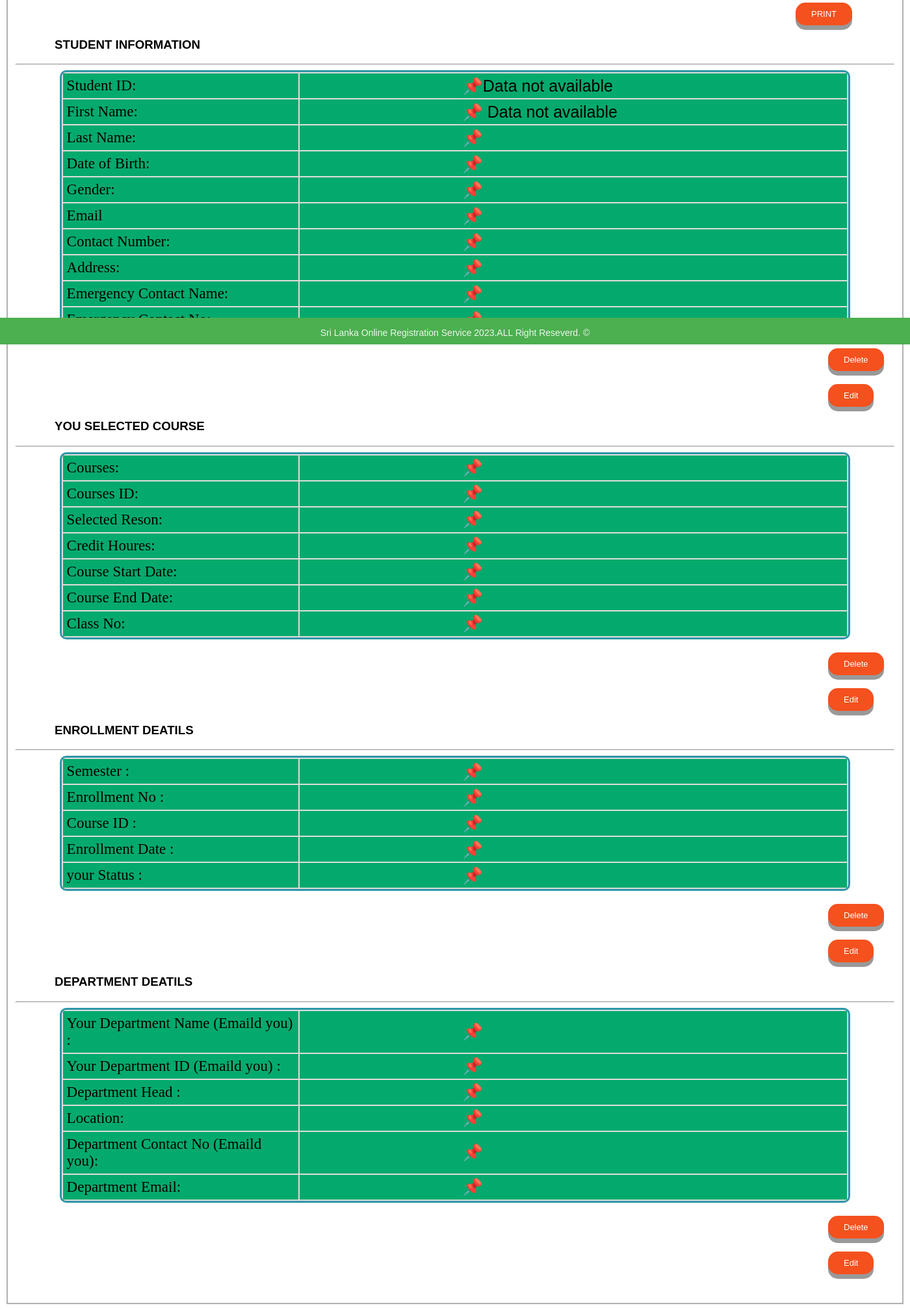
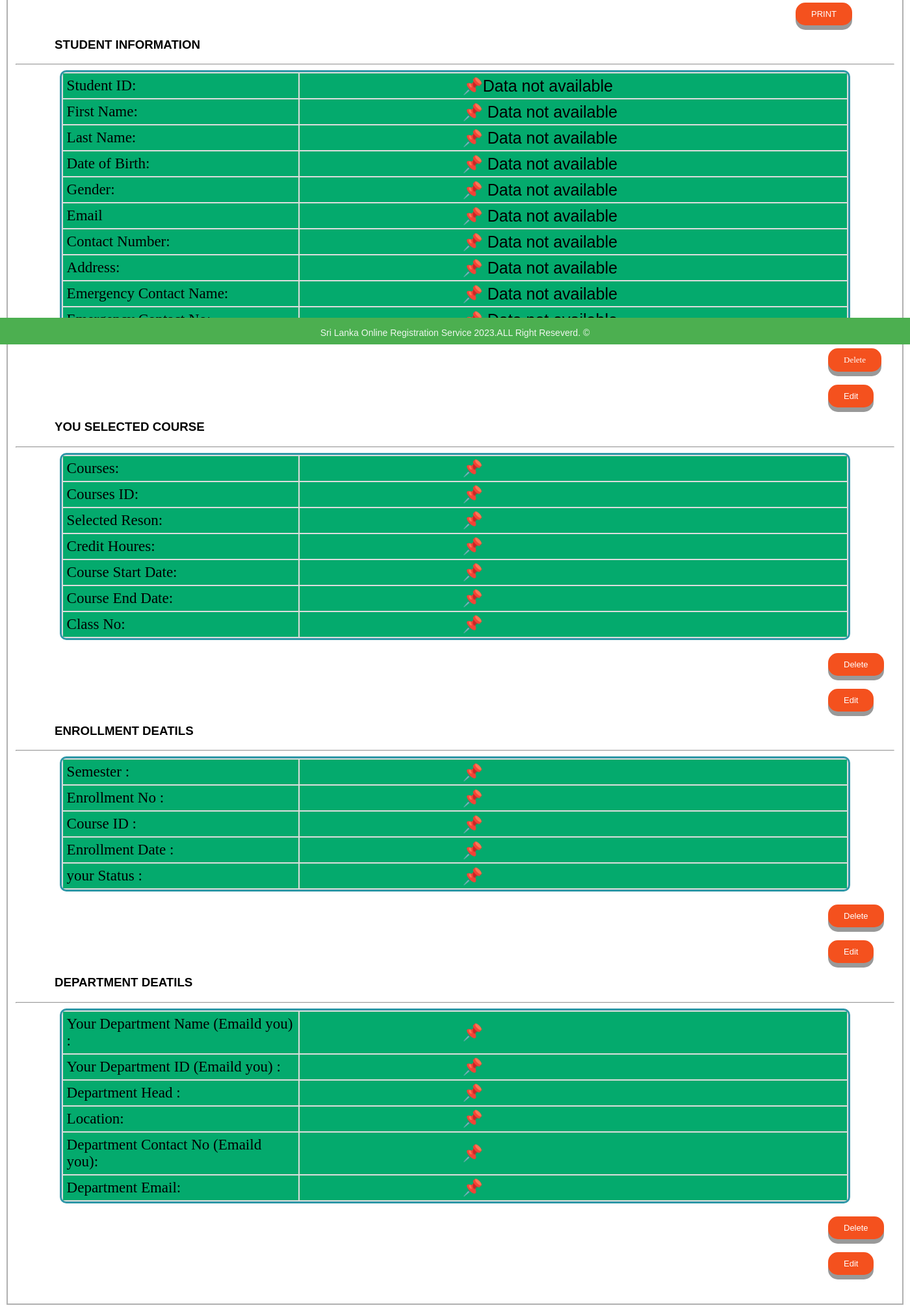
Before and after one commit to Harshana6144/Course_Registration, a PHP site: page /Details.php in a window 1400 px wide. Shown: the part 270-2286 px from the top of the page at 65% size. Run offline with PHP 8.4, Linux system fonts and the light colour scheme; data that the repository does not hold is empty.

Commit message:
changes the index php file to Details.php

```diff
--- a/Details.php
+++ b/Details.php
@@ -305,55 +305,57 @@ $isRowValid = isset($row);
 
      <tr>
       <td class="ppp">Last Name:</td>
-      <td><!--input style="width:850px ;" type="text"  id="last_name" name="last_name" value=""--><span class="span">&#128204; <?php echo $row['LastName']?></span></td>
+      <td><!--input style="width:850px ;" type="text"  id="last_name" name="last_name" value=""--><span class="span">&#128204; <?php echo $isRowValid ? $row['LastName'] :"Data not available";?></span></td>
     </tr>
 
     <tr>
       <td class="ppp">Date of Birth:</td>
-      <td><!--input style="width:850px ;" type="text"  id="dob" name="dob" value=" "--><span class="span">&#128204; <?php echo $row['DateOfBirth']?></span></td>
+      <td><!--input style="width:850px ;" type="text"  id="dob" name="dob" value=" "--><span class="span">&#128204; <?php echo $isRowValid ? $row['DateOfBirth'] :"Data not available";?></span></td>
     </tr>
 
     <tr>
       <td class="ppp">Gender:</td>
-      <td><span class="span">&#128204; <?php echo $row['Gender']?></span></span></td>
+      <td><span class="span">&#128204; <?php echo $isRowValid ? $row['Gender'] :"Data not available";?></span></td>
     </tr>
 
     <tr>
       <td class="ppp">Email</td>
-      <td><span class="span">&#128204; <?php echo $row['Email']?></span></td>
+      <td><span class="span">&#128204; <?php echo $isRowValid ? $row['Email'] :"Data not available";?></span></td>
     </tr>
 
     <tr>
       <td class="ppp">Contact Number:</td>
-      <td><span class="span">&#128204; <?php echo $row['Phone']?></span></td>
+      <td><span class="span">&#128204; <?php echo $isRowValid ? $row['Phone']:"Data not available";?></span></td>
     </tr>
 
     <tr>
       <td class="ppp">Address:</td>
       <td>
-      <span class="span">&#128204; <?php echo $row['Address']?></span>
+      <span class="span">&#128204; <?php echo $isRowValid ?  $row['Address']: "Data not available";?></span>
     </td>
     </tr>
 
     <tr>
       <td class="ppp">Emergency Contact Name:</td>
-      <td><span class="span">&#128204; <?php echo $row['EmergencyContactName']?></span></td>
+      <td><span class="span">&#128204; <?php echo $isRowValid ? $row['EmergencyContactName']:"Data not available";?></span></td>
     </tr>
 
     <tr>
       <td class="ppp">Emergency Contact No:</td>
-      <td><span class="span">&#128204; <?php echo $row['EmergencyContactPhone']?></span></td>
+      <td><span class="span">&#128204; <?php echo $isRowValid ? $row['EmergencyContactPhone']:"Data not available";?></span></td>
 
     </tr>
 
  </table>
 
     <div class="button-container">
-      <from action ="delete.php" method="POST">
-      <input type="hidden" name="'stID'" value="<?php echo $row['StudentId']; ?>">
-        <button class="button" type="submit">Delete</button>
-</form>
+      <from action ="delete.php" method="POST" >
+      <input type="hidden" name="'stID" value="<?php echo $row['StudentId']; ?>">
+      <!-- Link to delete student -->
+      <a href="delete.php?stID=<?php echo $row['StudentId']; ?>" onclick="return confirm('Are you sure you want to delete this student?');" class="button">Delete</a>
 
+    </form>
+</a>
 
 
         <button class="button" value="">Edit</button>
--- a/delete.php
+++ b/delete.php
@@ -12,7 +12,7 @@ if (isset($_GET['stID'])) {
 
     // Execute the query
     if ($con->query($delete_sql) === TRUE) {
-        header("Location:index.php?msg=Data deleted successfully");
+        header("Location:Details.php?msg=Data deleted successfully");
 
     } else {
         echo "Error deleting record: " . $con->error;
```
